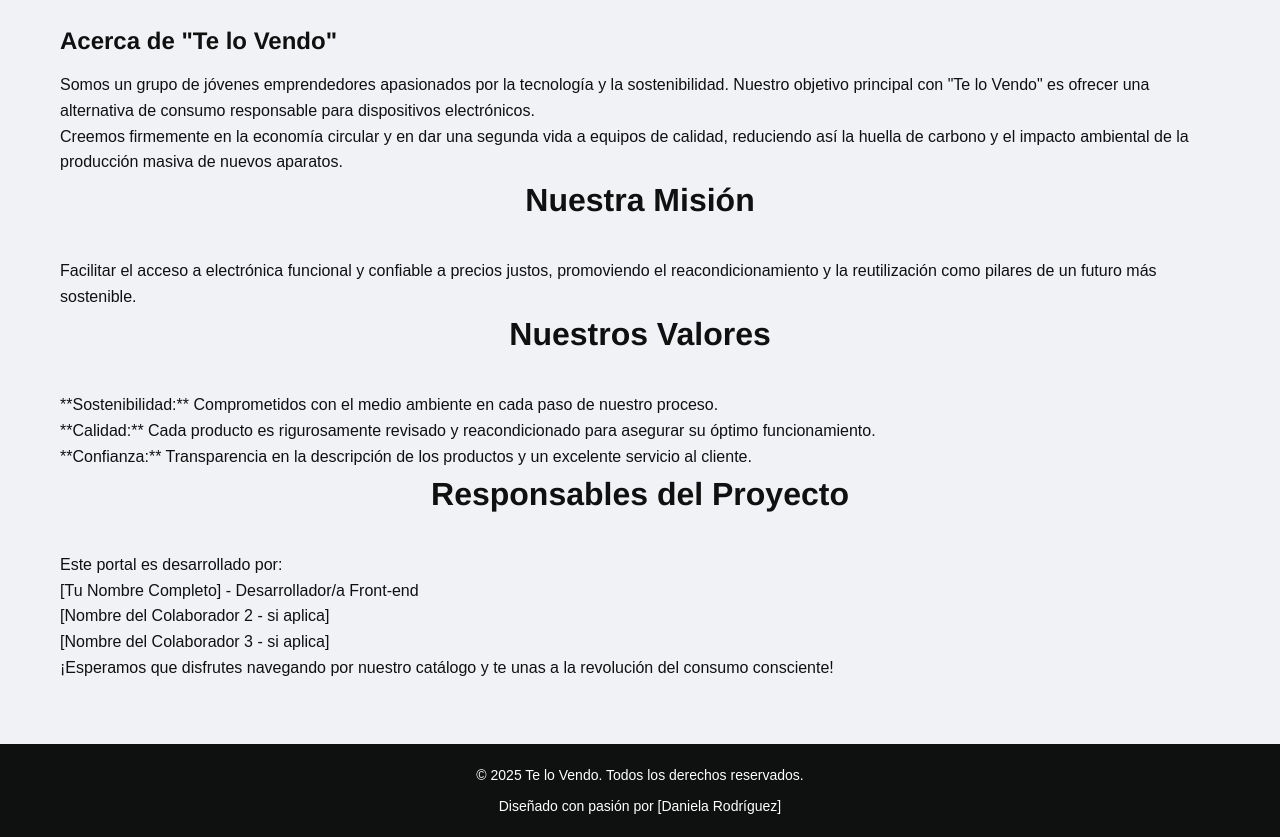
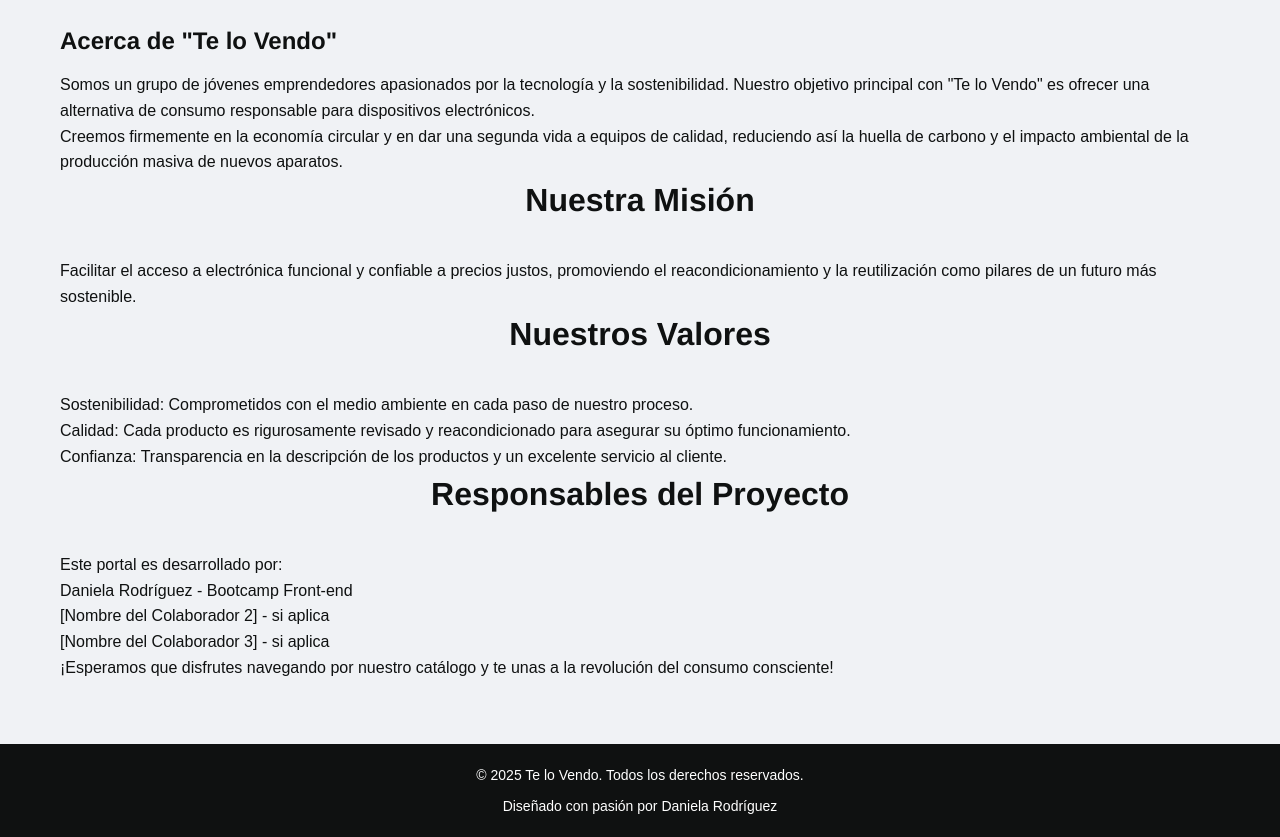
Before and after one commit to Ardana98/TeLoVendo, a plain HTML site: page acerca.html in a window 1280 px wide. Shown: the part 94-931 px from the top of the page. Drawn offline with Linux system fonts and the light colour scheme.

Commit message:
docs: Añadido README.md completo y commit final del entregable

```diff
--- a/acerca.html
+++ b/acerca.html
@@ -47,17 +47,17 @@
 
                 <h2>Nuestros Valores</h2>
                 <ul>
-                    <li>**Sostenibilidad:** Comprometidos con el medio ambiente en cada paso de nuestro proceso.</li>
-                    <li>**Calidad:** Cada producto es rigurosamente revisado y reacondicionado para asegurar su óptimo funcionamiento.</li>
-                    <li>**Confianza:** Transparencia en la descripción de los productos y un excelente servicio al cliente.</li>
+                    <li>Sostenibilidad: Comprometidos con el medio ambiente en cada paso de nuestro proceso.</li>
+                    <li>Calidad: Cada producto es rigurosamente revisado y reacondicionado para asegurar su óptimo funcionamiento.</li>
+                    <li>Confianza: Transparencia en la descripción de los productos y un excelente servicio al cliente.</li>
                 </ul>
 
                 <h2>Responsables del Proyecto</h2>
                 <p>Este portal es desarrollado por:</p>
                 <ul>
-                    <li>[Tu Nombre Completo] - Desarrollador/a Front-end</li>
-                    <li>[Nombre del Colaborador 2 - si aplica]</li>
-                    <li>[Nombre del Colaborador 3 - si aplica]</li>
+                    <li>Daniela Rodríguez - Bootcamp Front-end</li>
+                    <li>[Nombre del Colaborador 2] - si aplica</li>
+                    <li>[Nombre del Colaborador 3] - si aplica</li>
                 </ul>
                 <p>¡Esperamos que disfrutes navegando por nuestro catálogo y te unas a la revolución del consumo consciente!</p>
             </div>
@@ -67,7 +67,7 @@
     <footer class="main-footer">
         <div class="container">
             <p>&copy; 2025 Te lo Vendo. Todos los derechos reservados.</p>
-            <p>Diseñado con pasión por [Daniela Rodríguez]</p>
+            <p>Diseñado con pasión por Daniela Rodríguez</p>
         </div>
     </footer>
 
```
Also changed, not shown: catalogo.html (+1 -1 lines), index.html (+6 -6 lines), README.md, assets/img/logo.png (deleted), assets/img/logo1.png (deleted).
